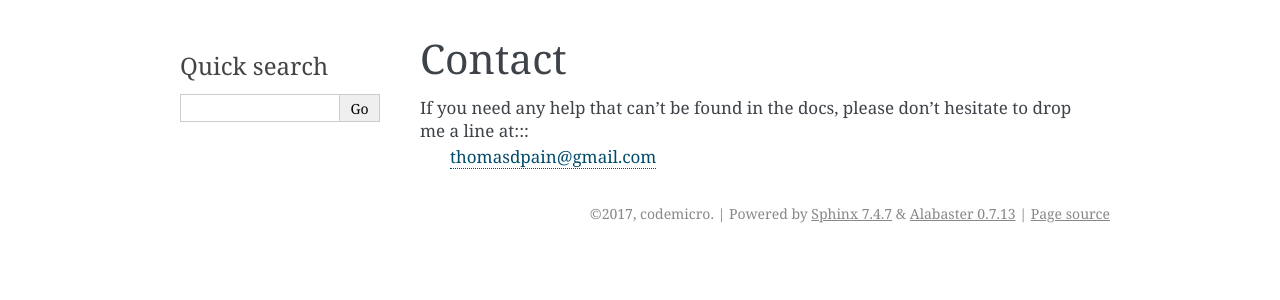
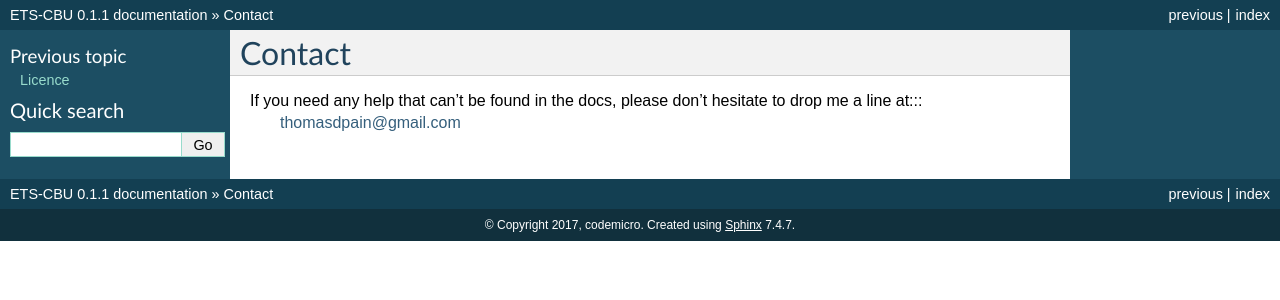
Before and after one commit to SleepyyNet/ETS-CBU, a Sphinx documentation site: the page built from docs/source/contact.rst, in a window 1280 px wide. Shown: the top 300 px of the page. Built offline with Sphinx 7.4.7, drawn with Linux system fonts in a browser that asks for light colours; pages that are not in the unit, such as notebooks, are missing from menus.

Commit message:
updated some stuff

```diff
--- a/docs/source/conf.py
+++ b/docs/source/conf.py
@@ -83,7 +83,7 @@ todo_include_todos = False
 # The theme to use for HTML and HTML Help pages.  See the documentation for
 # a list of builtin themes.
 #
-html_theme = 'alabaster'
+html_theme = 'classic'
 
 # Theme options are theme-specific and customize the look and feel of a theme
 # further.  For a list of options available for each theme, see the
```
Also changed, not shown: docs/source/index.rst (+5 -4 lines).
